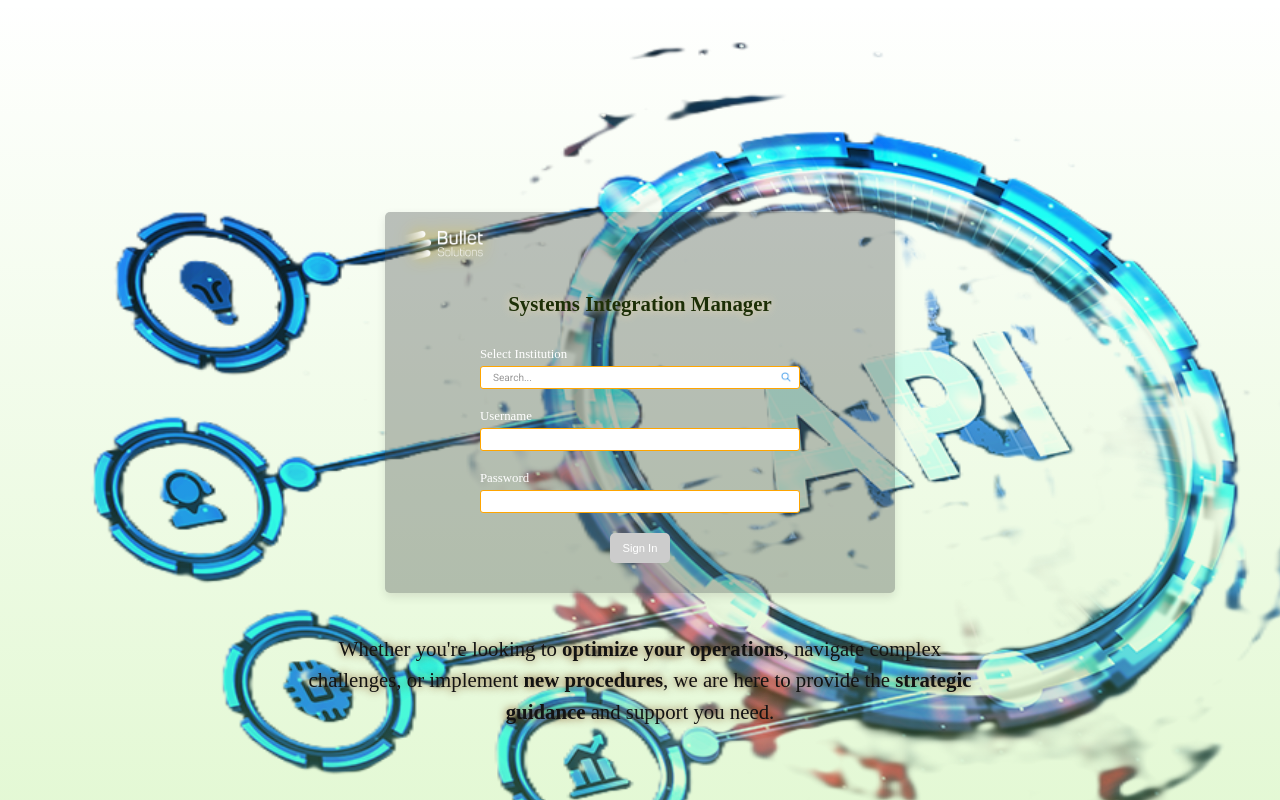
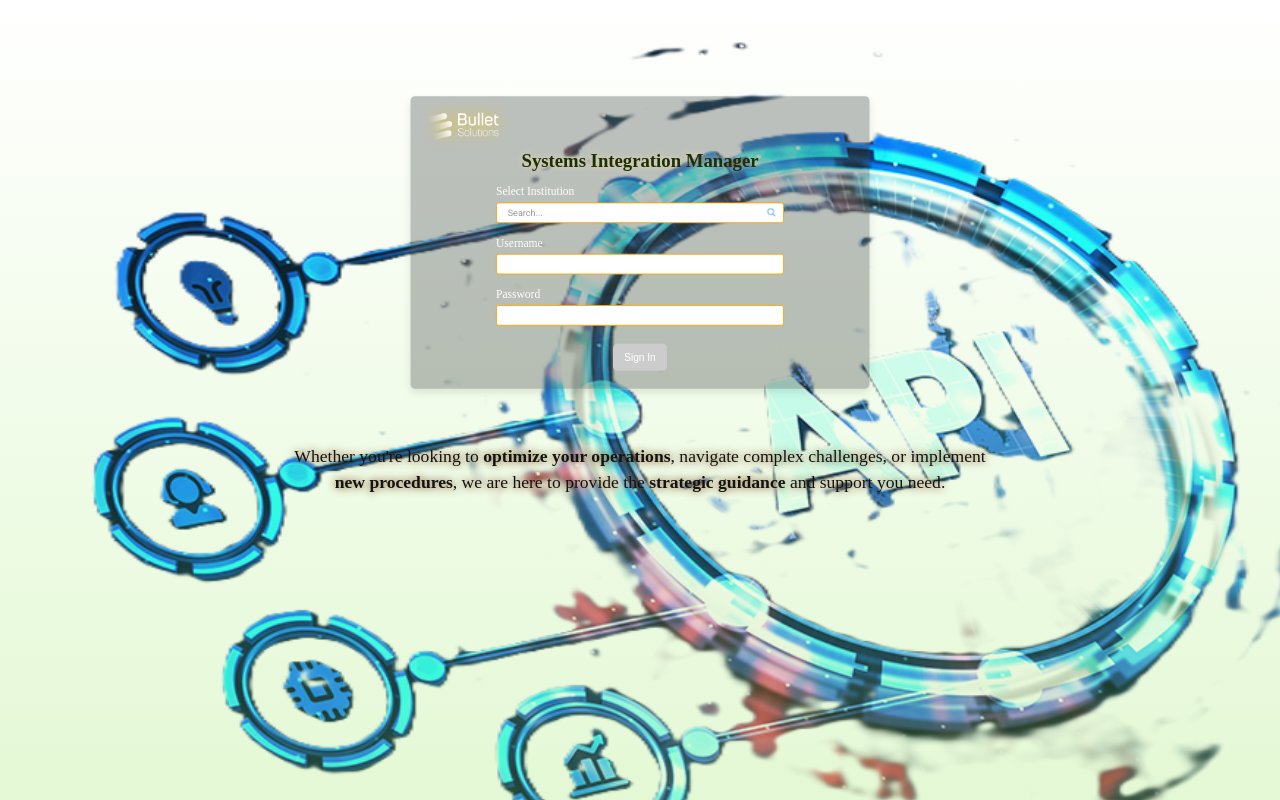
Before and after one commit to CsScripting/FRONT_END_SIM, an Angular app: page /login in a window 1280 px wide. Built offline with nearby package versions, Linux system fonts and the light colour scheme.

Commit message:
Scale_Html_Login

```diff
--- a/src/app/features/auth/login/login.scss
+++ b/src/app/features/auth/login/login.scss
@@ -167,3 +167,30 @@
     margin: 30px 0;
   }
 }
+
+/* Responsive adjustments for smaller screens, like laptops */
+@media (max-height: 850px) {
+  .login-container {
+    padding-top: 10vh;
+    justify-content: flex-start; /* Aligns content to the top */
+  }
+
+  .login-form {
+    transform: scale(0.9);
+    padding-top: 50px; /* Keep space for logo */
+    padding-bottom: 20px;
+
+    h1 {
+      margin-top: 20px;
+      margin-bottom: 25px;
+    }
+
+    .form-group {
+      margin-bottom: 15px;
+    }
+  }
+
+  .login-info p {
+    font-size: 1.1em;
+  }
+}
```
